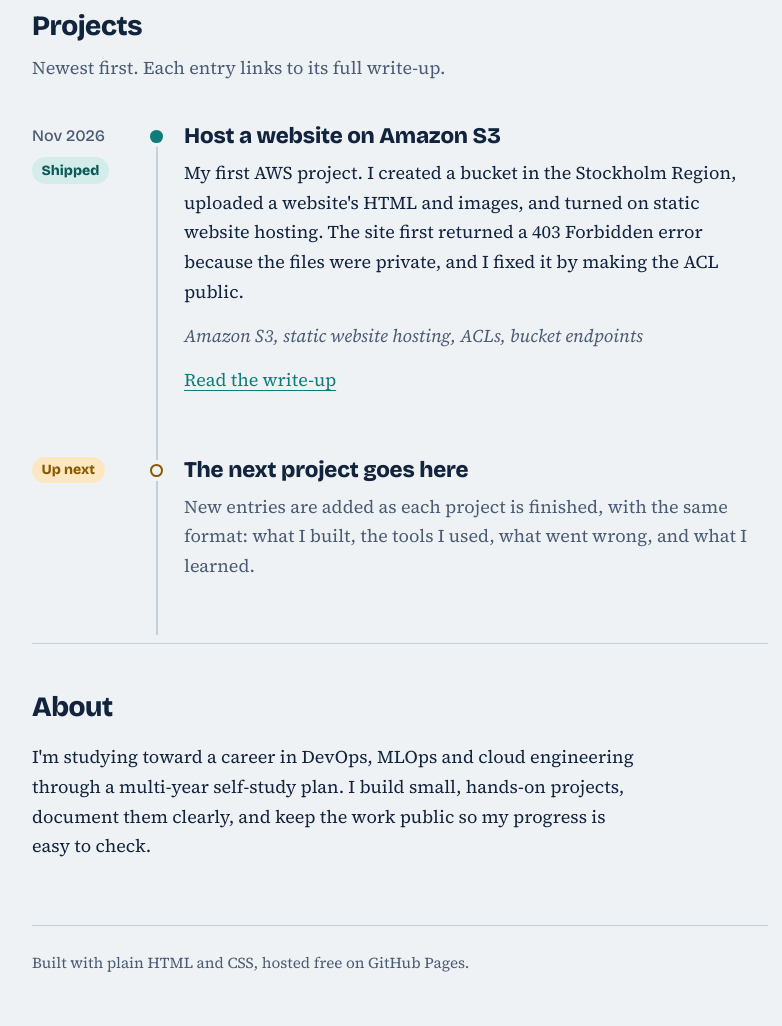
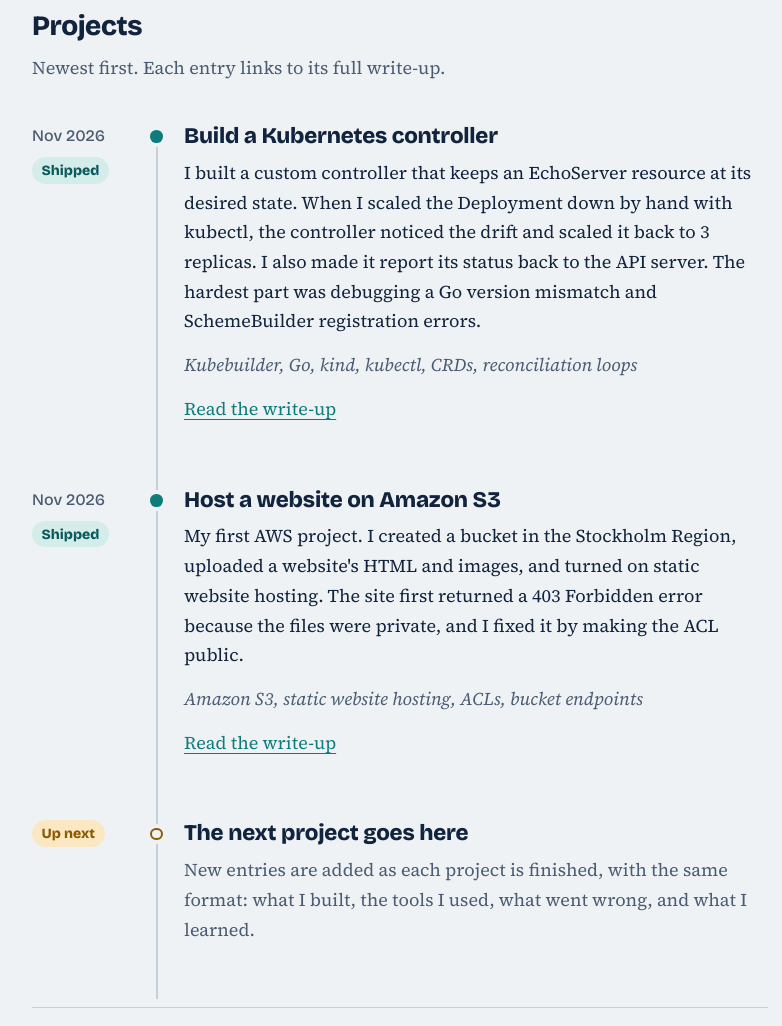
Before and after one commit to DevOpsAvatar/DevOpsAvatar.github.io, a plain HTML site: page index.html in a window 1280 px wide. Shown: the part 660-1686 px from the top of the page, without its empty margins (240-1022 px from the left). Drawn offline with nearby package versions, Linux system fonts and the light colour scheme.

Commit message:
Add Kubernetes controller project to portfolio
Co-Authored-By: Claude Sonnet 5.5 <noreply@anthropic.com>
Claude-Session: https://claude.ai/code/session_01Ht4zMqSEYHrUWzTVj81B5G

```diff
--- a/index.html
+++ b/index.html
@@ -32,6 +32,25 @@
       <p class="section-note">Newest first. Each entry links to its full write-up.</p>
 
       <ol class="log">
+        <li class="entry">
+          <div class="when">
+            <time datetime="2026-11">Nov 2026</time>
+            <span class="status shipped">Shipped</span>
+          </div>
+          <article>
+            <h3>Build a Kubernetes controller</h3>
+            <p>
+              I built a custom controller that keeps an EchoServer resource at its desired
+              state. When I scaled the Deployment down by hand with kubectl, the controller
+              noticed the drift and scaled it back to 3 replicas. I also made it report its
+              status back to the API server. The hardest part was debugging a Go version
+              mismatch and SchemeBuilder registration errors.
+            </p>
+            <p class="tools">Kubebuilder, Go, kind, kubectl, CRDs, reconciliation loops</p>
+            <p><a href="https://github.com/DevOpsAvatar/lab/tree/main/build-a-kubernetes-controller">Read the write-up</a></p>
+          </article>
+        </li>
+
         <li class="entry">
           <div class="when">
             <time datetime="2026-11">Nov 2026</time>
```
